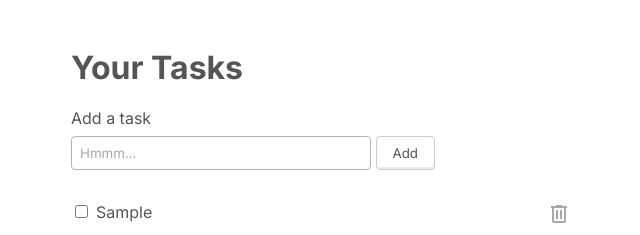
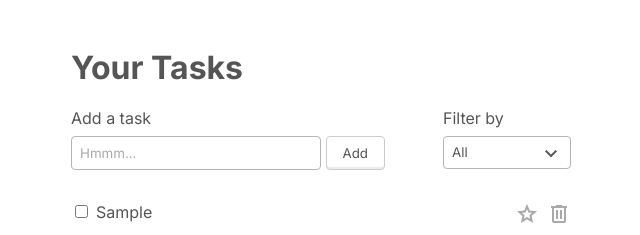
Before and after one commit to hhong621/TS-todo-list, a website built with Vite: page docs/index.html in a window 1280 px wide. Both pictures are taken after typing "Sample" into the empty fields and a click on the button "Add". Shown: the whole page, without its empty margins (319-959 px from the left). Built offline with nearby package versions, Linux system fonts and the light colour scheme.

Commit message:
added filtering by favorites

```diff
--- a/docs/index.html
+++ b/docs/index.html
@@ -3,14 +3,15 @@
 <head>
   <meta charset="UTF-8">
   <meta name="viewport" content="width=device-width, initial-scale=1.0">
-  <script src="dist/index.js" type="module"></script>
   <title>TS Todo List</title>
   <link rel="stylesheet" href="style.css">
-  <link rel="stylesheet" href="https://fonts.googleapis.com/css2?family=Material+Symbols+Outlined:opsz,wght,FILL,GRAD@24,400,0,0" />
+  <link rel="stylesheet" href="https://fonts.googleapis.com/css2?family=Material+Symbols+Outlined:opsz,wght,FILL,GRAD@20..48,100..700,0..1,-50..200" />
+  <script src="dist/index.js" type="module"></script>
 </head>
 <body>
   <div id="container">
     <h1>Your Tasks</h1>
+    <div id="forms">
       <form id="new-task-form">
         <label for="new-task-title">Add a task</label>
         <div class="field">
@@ -18,6 +19,22 @@
           <button type="submit">Add</button>
         </div>
       </form>
+      <form id="filter-form">
+        <label for="filters">Filter by</label>
+        <div class="field custom-select">
+          <select name="filters" id="filters">
+            <option value="all">All</option>
+            <option value="favorites">Favorites</option>
+          </select>
+          <div class="select-icon">
+            <span class="material-symbols-outlined">
+              expand_more
+            </span>
+          </div>
+        </div>
+      </form>
+    </div>
+
     <ul id="list"></ul>
     <div id="trailing" draggable="true" class="draggable"></div>
   </div>
--- a/docs/style.css
+++ b/docs/style.css
@@ -21,8 +21,13 @@
     width: 500px;
 }
 
+#forms {
+    display: grid;
+    grid-template-columns: auto 128px;
+}
+
 input[type=text] {
-    width: 300px;
+    width: 250px;
     margin-top: 8px;
     padding: 8px;
     border: 1px solid #b4b4b4;
@@ -32,6 +37,34 @@ input[type=text] {
 
 ::placeholder {
     color: #A9A9A9;
+}
+
+.custom-select {
+    position: relative;
+}
+
+select {
+    appearance: none;
+    width: 100%;
+    margin-top: 8px;
+    padding: 8px;
+    border: 1px solid #b4b4b4;
+    border-radius: 4px;
+    box-sizing: border-box;
+    cursor: pointer;
+    color: #555555;
+    background: white;
+}
+
+.select-icon {
+    position: absolute;
+    right: 8px;
+    top: 62%;
+    transform: translateY(-50%);
+    display: flex;
+    align-items: center;
+    justify-content: center;
+    pointer-events: none;
 }
 
 button[type=submit] {
@@ -86,6 +119,19 @@ input[type=checkbox] {
     color: #A9A9A9;
     float: right;
     cursor: pointer;
+    padding-left: 8px;
+}
+
+.star {
+    color: #A9A9A9;
+    float: right;
+    cursor: pointer;
+}
+
+.favorite ~ .star {
+    font-variation-settings:
+        'FILL' 1;
+    color: #ffcd17;
 }
 
 .draggable {
@@ -101,3 +147,7 @@ input[type=checkbox] {
     border-radius: 4px;
     cursor: default;
 }
+
+.hidden {
+    display: none;
+}
--- a/public/style.css
+++ b/public/style.css
@@ -21,8 +21,13 @@
     width: 500px;
 }
 
+#forms {
+    display: grid;
+    grid-template-columns: auto 128px;
+}
+
 input[type=text] {
-    width: 300px;
+    width: 250px;
     margin-top: 8px;
     padding: 8px;
     border: 1px solid #b4b4b4;
@@ -32,6 +37,34 @@ input[type=text] {
 
 ::placeholder {
     color: #A9A9A9;
+}
+
+.custom-select {
+    position: relative;
+}
+
+select {
+    appearance: none;
+    width: 100%;
+    margin-top: 8px;
+    padding: 8px;
+    border: 1px solid #b4b4b4;
+    border-radius: 4px;
+    box-sizing: border-box;
+    cursor: pointer;
+    color: #555555;
+    background: white;
+}
+
+.select-icon {
+    position: absolute;
+    right: 8px;
+    top: 62%;
+    transform: translateY(-50%);
+    display: flex;
+    align-items: center;
+    justify-content: center;
+    pointer-events: none;
 }
 
 button[type=submit] {
@@ -86,6 +119,19 @@ input[type=checkbox] {
     color: #A9A9A9;
     float: right;
     cursor: pointer;
+    padding-left: 8px;
+}
+
+.star {
+    color: #A9A9A9;
+    float: right;
+    cursor: pointer;
+}
+
+.favorite ~ .star {
+    font-variation-settings:
+        'FILL' 1;
+    color: #ffcd17;
 }
 
 .draggable {
@@ -101,3 +147,7 @@ input[type=checkbox] {
     border-radius: 4px;
     cursor: default;
 }
+
+.hidden {
+    display: none;
+}
--- a/src/index.ts
+++ b/src/index.ts
@@ -1,13 +1,13 @@
-/*
-TS Todo List
-
-Known issues:
-
-Upcoming features:
-- Star to favorite
-- Task groups
-
-*/
+/**
+ * TS Todo List
+ *
+ * Known issues:
+ *
+ * Upcoming features:
+ * - Group tasks
+ * - Icons on hover
+ *
+ */
 
 import { v4 as uuidV4 } from "uuid"
 import $ from "jquery";
@@ -17,10 +17,12 @@ type Task = {
   title: string
   completed: boolean
   createdAt: Date
+  favorite: boolean
 }
 
 const list = document.querySelector<HTMLUListElement>("#list")
 const form = document.getElementById("new-task-form") as HTMLFormElement | null
+const filters = document.getElementById("filters") as HTMLSelectElement | null
 const input = document.querySelector<HTMLInputElement>("#new-task-title")
 const tasks: Task[] = loadTasks()
 let dragStartIndex: number
@@ -30,7 +32,12 @@ createList()
 function createList() {
   tasks.forEach(addListItem)
   tasks.forEach(checkCompleted)
+  tasks.forEach(checkFavorite)
 }
+
+/**
+ * Drag and drop functions
+ */
 
 function dragStart(this: any) {
   //console.log("Event: ", "dragstart")
@@ -111,6 +118,10 @@ function addDragEventListeners() {
   })
 }
 
+/**
+ * General helper functions
+ */
+
 form?.addEventListener("submit", e => {
   e.preventDefault()
 
@@ -121,6 +132,7 @@ form?.addEventListener("submit", e => {
     title: input.value,
     completed: false,
     createdAt: new Date(),
+    favorite: false,
   }
   tasks.push(newTask)
 
@@ -128,11 +140,38 @@ form?.addEventListener("submit", e => {
   input.value = ""
 })
 
+filters?.addEventListener("change", filterBy)
+function filterBy() {
+  const selectValue = filters?.value
+  console.log(selectValue)
+
+  if(selectValue == "all") {
+    tasks.forEach(filterAll)
+  } else if (selectValue == "favorites") {
+    tasks.forEach(filterFav)
+  }
+}
+
+function filterFav(task: Task) {
+  const id:string = task.id
+  const item = document.getElementById(id)?.parentElement as HTMLUListElement
+  if(!task.favorite) {
+    item.classList.add("hidden")
+  }
+}
+
+function filterAll(task: Task) {
+  const id:string = task.id
+  const item = document.getElementById(id)?.parentElement as HTMLUListElement
+  item.classList.remove("hidden")
+}
+
 function addListItem(task: Task) {
   const item = document.createElement("li")
   const label = document.createElement("label")
   const checkbox = document.createElement("input")
   const removeBtn = document.createElement("span")
+  const star = document.createElement("span")
   item.setAttribute("draggable", "true")
   item.classList.add("draggable")
   checkbox.addEventListener("change", () => {
@@ -149,9 +188,14 @@ function addListItem(task: Task) {
   removeBtn.addEventListener("click", () => {
     removeTask(task)
   })
+  star.classList.add("material-symbols-outlined", "star")
+  star.innerHTML = "star"
+  star.addEventListener("click", () => {
+    favoriteTask(task)
+  })
   label.id = task.id
   label.append(checkbox, task.title)
-  item.append(label, removeBtn)
+  item.append(label, removeBtn, star)
   list?.append(item)
   saveTasks()
   addDragEventListeners()
@@ -189,3 +233,26 @@ function removeTask(task: Task) {
   //console.log(tasks)
   location.reload()
 }
+
+function favoriteTask(task: Task) {
+  const id:string = task.id
+  const label = document.getElementById(id) as HTMLLabelElement
+  if (task.favorite) {
+    task.favorite = false
+    label.classList.remove("favorite")
+  } else {
+    task.favorite = true
+    label.classList.add("favorite")
+  }
+  saveTasks()
+}
+
+function checkFavorite(task: Task) {
+  const id:string = task.id
+  const label = document.getElementById(id) as HTMLLabelElement
+  if (task.favorite) {
+    label.classList.add("favorite")
+  } else {
+    label.classList.remove("favorite")
+  }
+}
```
Also changed, not shown: public/index.html (+19 -2 lines), docs/dist/index.js. Lines whose indentation alone changed are shown as unchanged.
